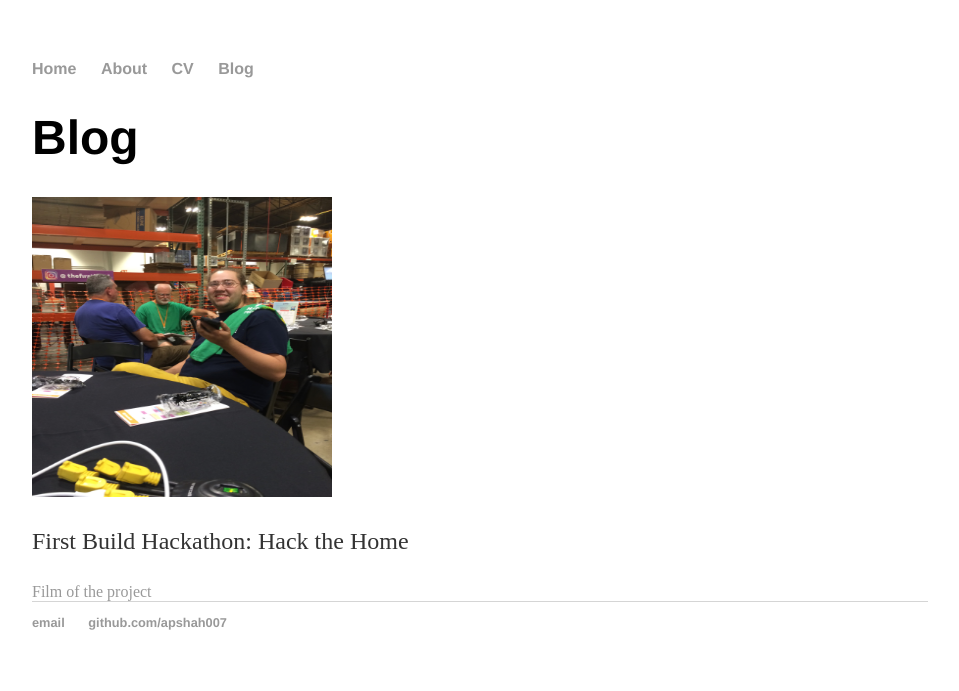
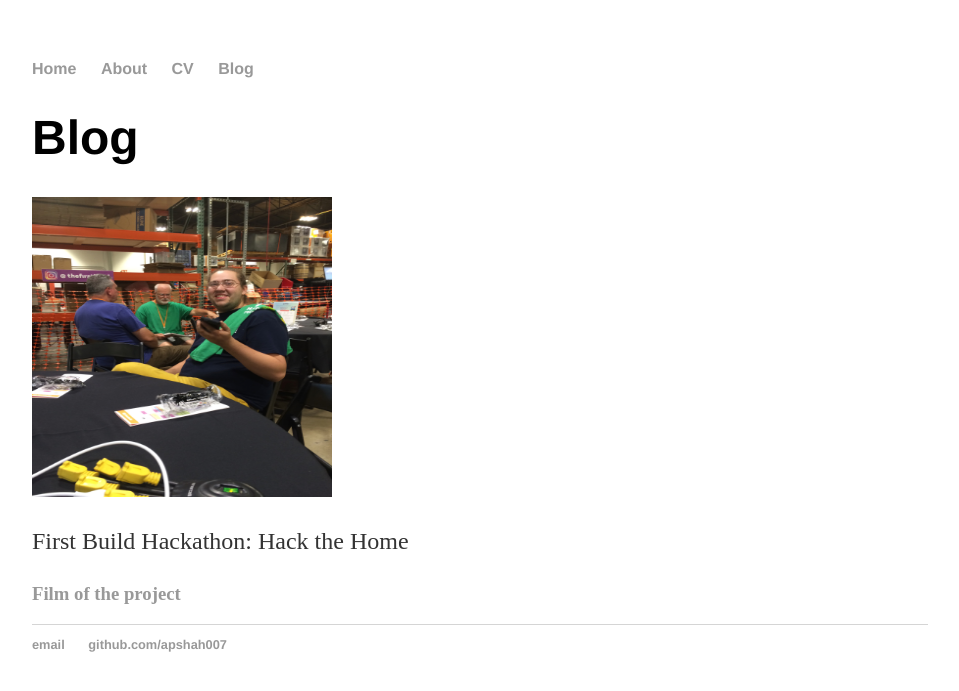
Before and after one commit to apshah007/apshah007.github.io, a Jekyll site: the page blog.html, which Jekyll copies as it is, in a window 1280 px wide. Shown: the top 691 px of the page, without its empty margins (160-1119 px from the left). Built offline with Jekyll 4.4.1, drawn with Linux system fonts in a browser that asks for light colours.

```diff
--- a/blog.html
+++ b/blog.html
@@ -18,7 +18,7 @@
         		<h1>Blog</h1>
 				<IMG SRC="IMG_1310.jpg" ALT="First Build:Hack the Home" width= 300 height= 300>
 				<p>First Build Hackathon: Hack the Home</p>
-				<a href="https://youtu.be/GhcFdInQFFU">Film of the project</a>
+				<a href="https://youtu.be/GhcFdInQFFU"><h3>Film of the project<h3></h3></a>
     		</div><!-- /.blurb -->
 	</body>
 </html>
```
